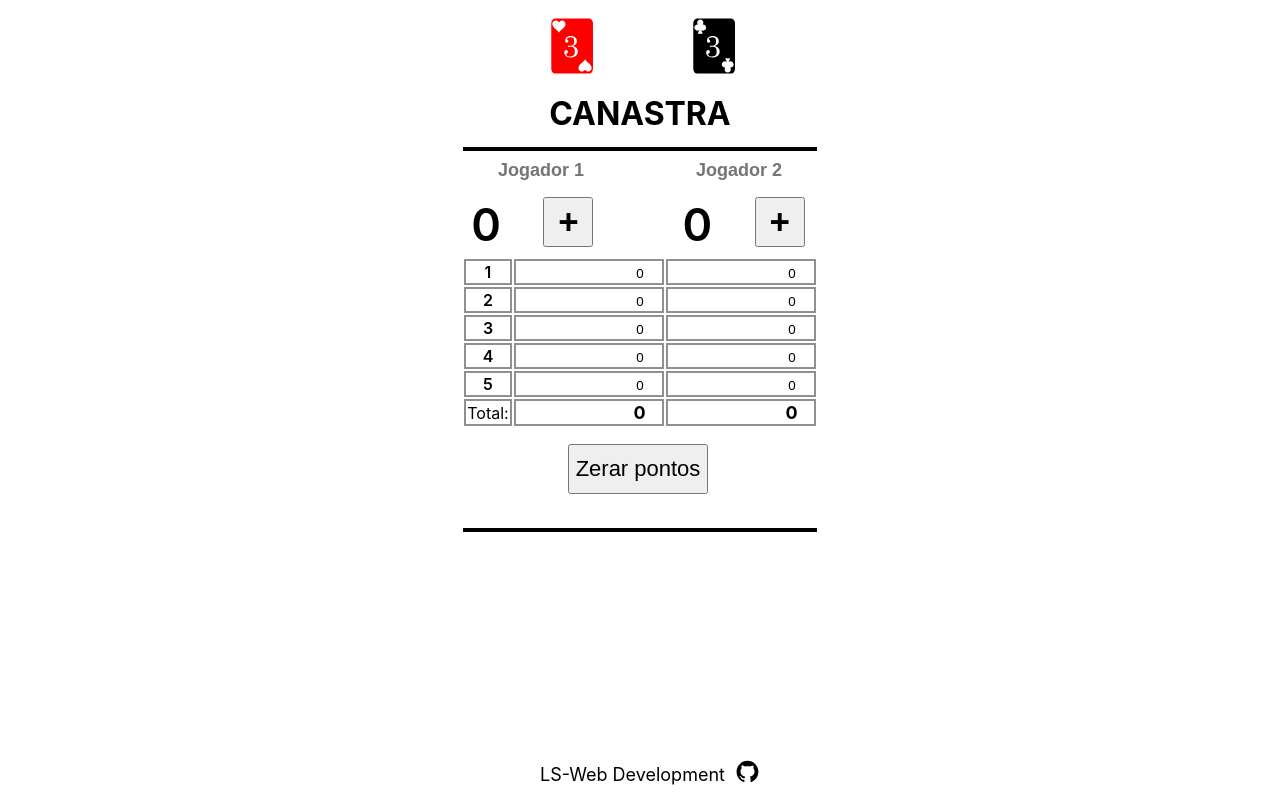
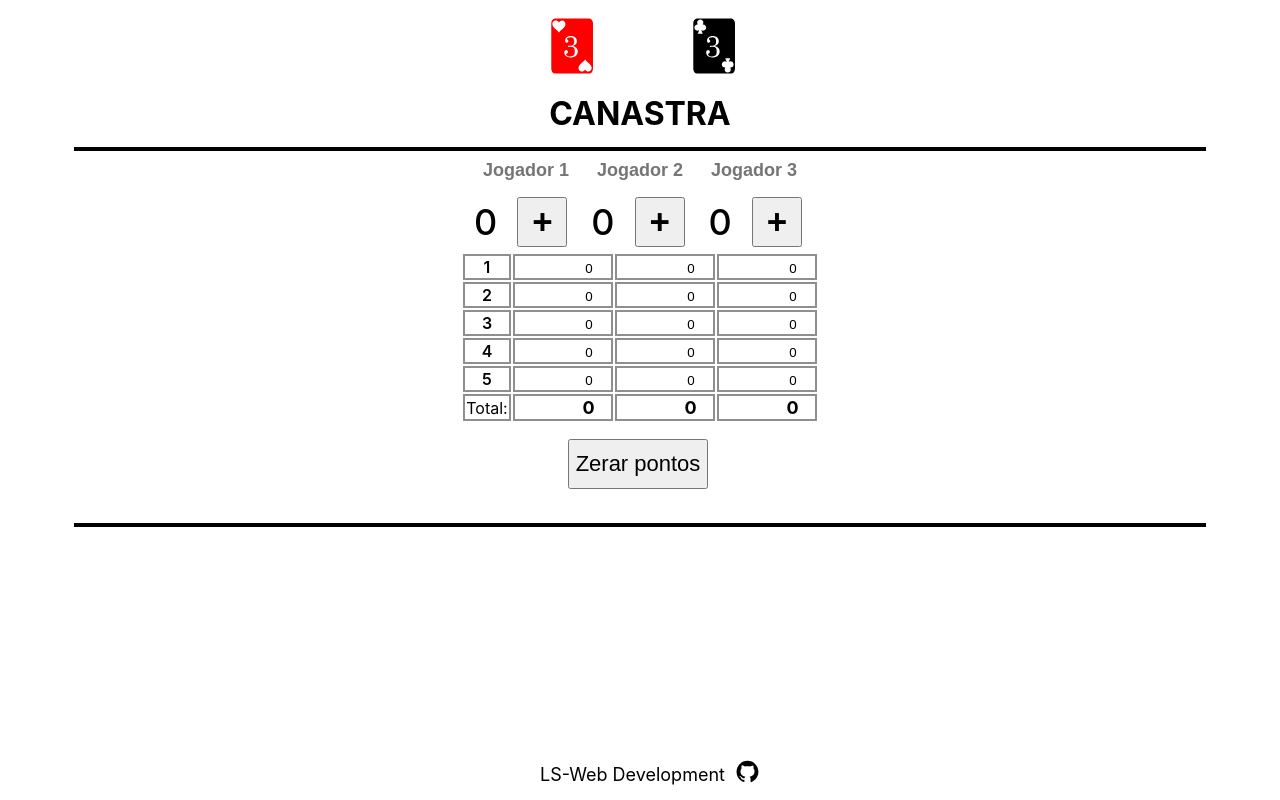
Before and after one commit to lswebdevelops/canastra, a React (Create React App) app: page / in a window 1280 px wide. Built offline with nearby package versions, Linux system fonts and the light colour scheme.

Commit message:
adding a third user

```diff
--- a/src/App.css
+++ b/src/App.css
@@ -16,14 +16,14 @@
 }
 
 .hrColorBlack{
-  width: 350px;
+  width: 90%;
   margin-top: 14px;
   border: solid 2px black;
   display: block;
 }
 
 .hrColorRed{
-  width: 350px;
+  width: 90%;
   margin-top: 14px;
   display: block;
   border: solid 2px rgb(255, 0, 0);
@@ -34,14 +34,16 @@
   flex-direction: column;
   justify-content: space-between;
   align-items: center;
-  width: 380px;
+  width: 90%;
 }
 
 .users-name-container{
   display: flex;
+
   justify-content: center;
   margin: auto;
-  width: 100%;
+  width: 90%;
+  gap: 20px;
   padding: 0;
   padding-bottom: 15px;
 }
@@ -49,11 +51,20 @@
 
 .winner-loser-container{
   display: flex;
-  justify-content: space-around;
+  justify-content: center;
   margin: auto;
-  width: 100%;
+  width: 90%;
+
 }
-
+.user-container{
+  display: flex;
+  flex-direction: row;
+  gap: 20px;
+  width: 90%;
+  margin: auto;
+  justify-content: center;
+  align-items: center;
+}
 
 .h1-container{
   margin: 0;
@@ -62,10 +73,15 @@
 .input-user1{
   font-weight: 600;
   font-size: large;
-  text-align: left;
+  text-align: center;
 }
 .input-user2{
   font-weight: 600;
   font-size: large;
-  text-align: right;
+  text-align: center;
 }
+.input-user3{
+  font-weight: 600;
+  font-size: large;
+  text-align: center;
+}
--- a/src/App.js
+++ b/src/App.js
@@ -6,8 +6,8 @@ import React from 'react';
 import Counter from './components/Counter';
 import ButtonUser1 from './components/ButtonUser1';
 import ButtonUser2 from './components/ButtonUser2';
+import ButtonUser3 from './components/ButtonUser3';
 import Footer from './components/Footer';
-
 
 
 class App extends React.Component {
@@ -19,17 +19,22 @@ class App extends React.Component {
       isBlackActive: false,
       numClicksUser1: 0,
       numClicksUser2: 0,
+      numClicksUser3: 0,
       user1Input: '',
       user2Input: '',
+      user3Input: '',
     };
     this.manageClickUser1 = this.manageClickUser1.bind(this);
     this.manageClickUser2 = this.manageClickUser2.bind(this);
+    this.manageClickUser3 = this.manageClickUser3.bind(this);
     this.handleRedClick = this.handleRedClick.bind(this);
     this.handleBlackClick = this.handleBlackClick.bind(this);
     this.manageNumberClickUser1 = this.manageNumberClickUser1.bind(this);
     this.manageNumberClickUser2 = this.manageNumberClickUser2.bind(this);
+    this.manageNumberClickUser3 = this.manageNumberClickUser3.bind(this);
     this.handleUser1InputChange = this.handleUser1InputChange.bind(this);
     this.handleUser2InputChange = this.handleUser2InputChange.bind(this);
+    this.handleUser3InputChange = this.handleUser3InputChange.bind(this);
     // check for saved state data in local storage
     const savedState = JSON.parse(localStorage.getItem('appState'));
     if (savedState) {
@@ -62,6 +67,14 @@ class App extends React.Component {
       this.setState(({ numClicksUser2 })=>({ numClicksUser2: numClicksUser2 - 1}));
     }
   }
+  manageClickUser3(){
+    this.setState(({ numClicksUser3 })=>({ numClicksUser3: numClicksUser3 + 1}));
+  }
+  manageNumberClickUser3(){
+    if(this.state.numClicksUser3 > 0){
+      this.setState(({ numClicksUser3 })=>({ numClicksUser3: numClicksUser3 - 1}));
+    }
+  }
 
 
   handleRedClick() {
@@ -85,6 +98,10 @@ class App extends React.Component {
   handleUser2InputChange(event) {
     this.setState({ user2Input: event.target.value });
   }
+   handleUser3InputChange(event) {
+    this.setState({ user3Input: event.target.value });
+  }
+
  render() {
   const hrClassName = this.state.isRedActive ? 'hrColorRed' : 'hrColorBlack';
   return (
@@ -125,11 +142,31 @@ class App extends React.Component {
             onChange={(e) => this.setState({ inputUser2: e.target.value })}
           />
         </div>
-
+ {/* user 3 */}
+  <div className="input-container">
+    <input
+      className='input-user3'
+      placeholder='Jogador 3'
+      type="text"
+      id="input-user3"
+      value={this.state.inputUser3}
+      onChange={(e) => this.setState({ inputUser3: e.target.value })}
+    />
+  </div>
     </div>
 
+
+
+
+
+
+
+
+
+
+
 <div className='winner-loser-container'>
-
+<div className='user-container'>
 <Counter
   numClicksUser1={this.state.numClicksUser1}
   manageNumberClickUser1={this.manageNumberClickUser1}
@@ -139,11 +176,6 @@ class App extends React.Component {
   manageClickUser1={this.manageClickUser1}
 />
 
-<br>
-</br>
-
-
-
 <Counter
   numClicksUser2={this.state.numClicksUser2}
   manageNumberClickUser2={this.manageNumberClickUser2}
@@ -152,14 +184,20 @@ class App extends React.Component {
       text="+"
       manageClickUser2={this.manageClickUser2}
     />
-</div>
-</div>
 
 
 
-
-
-
+    <Counter
+      numClicksUser3={this.state.numClicksUser3}
+      manageNumberClickUser3={this.manageNumberClickUser3}
+    />
+    <ButtonUser3
+      text="+"
+      manageClickUser3={this.manageClickUser3}
+    />
+  </div>
+  </div>
+</div>
 
 
 
--- /dev/null
+++ b/src/components/ButtonUser3.jsx
@@ -0,0 +1,18 @@
+import '../styles/Counter.css';
+import React from 'react';
+
+class ButtonUser3 extends React.Component{
+    render(){
+        return(
+            <>
+            <button className='button-wins-user3'
+               onClick={this.props.manageClickUser3}>
+                {this.props.text}
+
+            </button>
+            </>
+        );
+    }
+}
+
+export default ButtonUser3;
--- a/src/components/Counter.jsx
+++ b/src/components/Counter.jsx
@@ -16,6 +16,11 @@ class Counter extends React.Component{
             {this.props.numClicksUser2}
 
            </div>
+           <div className='div-wins-user3'
+           onClick={this.props.manageNumberClickUser3}>
+            {this.props.numClicksUser3}
+
+           </div>
             </div>
         );
     }
--- a/src/components/Table.jsx
+++ b/src/components/Table.jsx
@@ -3,16 +3,21 @@ import React, { useState } from 'react';
 import "../styles/Table.css";
 
 const Table = () => {
-  const [user1Scores, setUser1Scores] = useState([0, 0, 0, 0, 0]);
-  const [user2Scores, setUser2Scores] = useState([0, 0, 0, 0, 0]);
+  const [users, setUsers] = useState([
+    { name: "User 1", scores: [0, 0, 0, 0, 0] },
+    { name: "User 2", scores: [0, 0, 0, 0, 0] },
+    { name: "User 3", scores: [0, 0, 0, 0, 0] },
+  ]);
 
-  const handleInputChange = (event, index, user) => {
+  const handleInputChange = (event, index, userIndex) => {
     const value = event.target.value;
-    if (user === "user1") {
-      setUser1Scores([...user1Scores.slice(0, index), parseInt(value), ...user1Scores.slice(index + 1)]);
-    } else {
-      setUser2Scores([...user2Scores.slice(0, index), parseInt(value), ...user2Scores.slice(index + 1)]);
-    }
+    setUsers(prevState => {
+      const newScores = [...prevState[userIndex].scores];
+      newScores[index] = parseInt(value);
+      const newUsers = [...prevState];
+      newUsers[userIndex] = { ...prevState[userIndex], scores: newScores };
+      return newUsers;
+    });
   };
 
   const calculateTotal = (scores) => {
@@ -20,43 +25,40 @@ const Table = () => {
   };
 
   const resetScores = () => {
-    setUser1Scores([0, 0, 0, 0, 0]);
-    setUser2Scores([0, 0, 0, 0, 0]);
+    setUsers(prevState => {
+      return prevState.map(user => {
+        return { ...user, scores: [0, 0, 0, 0, 0] };
+      });
+    });
   };
 
-  const user1Total = calculateTotal(user1Scores);
-  const user2Total = calculateTotal(user2Scores);
+  const totalScores = users.map(user => calculateTotal(user.scores));
 
   return (
     <div className="table-container">
       <table>
 
         <tbody>
-          {user1Scores.map((score, index) => (
+          {users[0].scores.map((_, index) => (
             <tr key={index}>
               <td className="indexTD">{index + 1}</td>
-              <td>
-                <input
-                  type="number"
-                  placeholder="0"
-                  value={score}
-                  onChange={(e) => handleInputChange(e, index, "user1")}
-                />
-              </td>
-              <td>
-                <input
-                  type="number"
-                  placeholder="0"
-                  value={user2Scores[index]}
-                  onChange={(e) => handleInputChange(e, index, "user2")}
-                />
-              </td>
+              {users.map((user, userIndex) => (
+                <td key={userIndex}>
+                  <input
+                    type="number"
+                    placeholder="0"
+                    value={user.scores[index]}
+                    onChange={(e) => handleInputChange(e, index, userIndex)}
+                  />
+                </td>
+              ))}
             </tr>
           ))}
           <tr>
             <td className="total">Total:</td>
-            <td className="total-user1">{user1Total}</td>
-            <td className="total-user2">{user2Total}</td>
+            {totalScores.map((total, index) => (
+              <td className={`total-user${index + 1}`} key={index}>{total}</td>
+            ))}
           </tr>
         </tbody>
       </table>
--- a/src/styles/Counter.css
+++ b/src/styles/Counter.css
@@ -15,14 +15,14 @@
 
 }
 
-.div-wins-user1,.div-wins-user2  {
+.div-wins-user1,.div-wins-user2 ,.div-wins-user3 {
     color: black;
-    font-size: 45px;
-    font-weight: 600;
+    font-size: 36px;
+    font-weight: 500;
     height: 100%;
 }
 
-.button-wins-user1, .button-wins-user2  {
+.button-wins-user1, .button-wins-user2, .button-wins-user3 {
     color: black;
     margin-right: 4px;
     height: 50px;
--- a/src/styles/Footer.css
+++ b/src/styles/Footer.css
@@ -18,3 +18,10 @@ footer{
     text-decoration: none;
     color: black;
 }
+
+@media (max-width: 768px) {
+    footer {
+    position: fixed;
+    bottom: 0;
+    }
+    }
--- a/src/styles/Table.css
+++ b/src/styles/Table.css
@@ -33,9 +33,9 @@ table {
   input{
     border:none;
     text-align: right;
-    width: 140px;
+    width: 90px;
   }
-  .total-user1, .total-user2{
+  .total-user1, .total-user2, .total-user3 {
     font-size: large;
     font-weight: 700;
     text-align: right;
```
Lines whose indentation alone changed are shown as unchanged.
